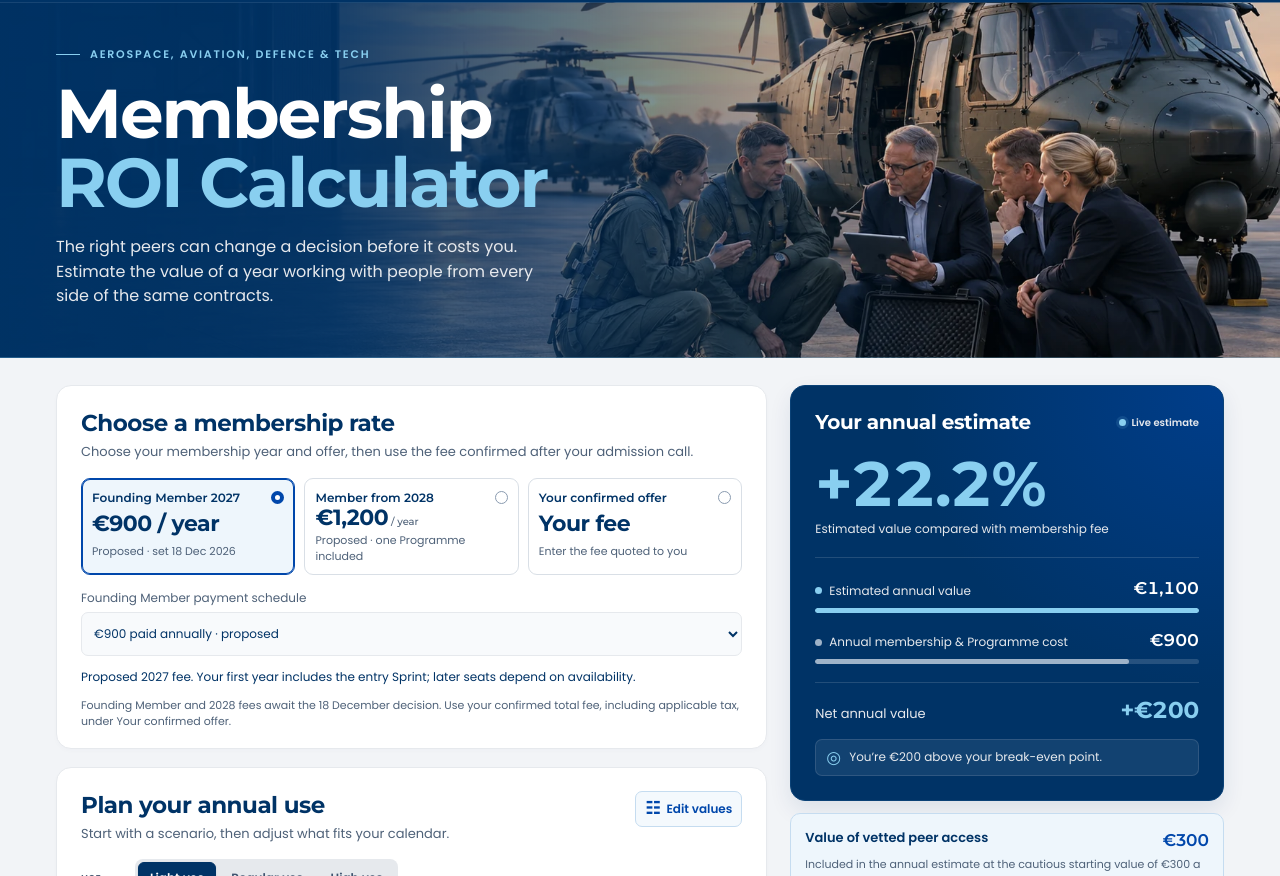
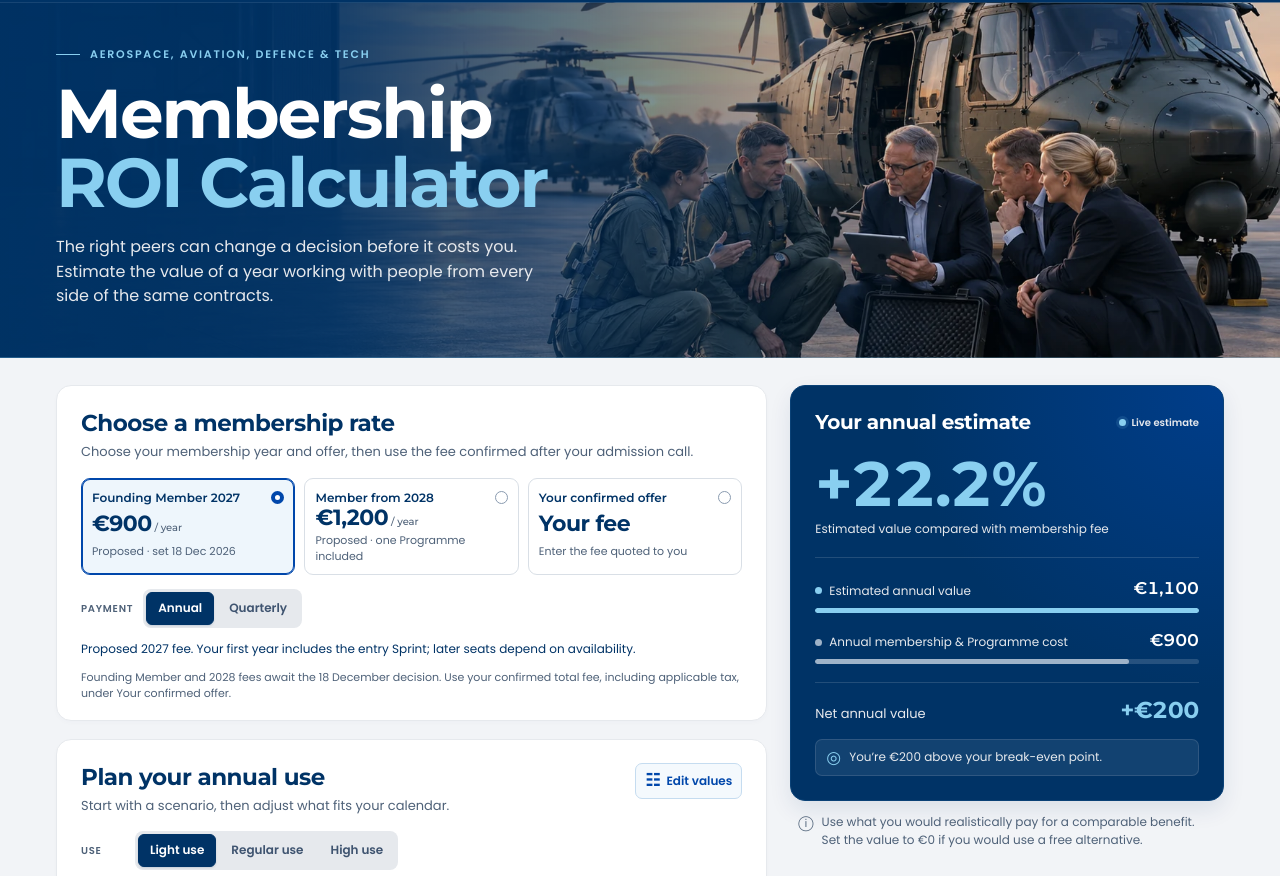
Before and after one commit to NicPeer/execfrontline-roi, a plain HTML site: page index.html in a window 1280 px wide. Shown: the part 68-944 px from the top of the page. Drawn offline with Linux system fonts and the light colour scheme.

Commit message:
Annual/Quarterly payment switch for Founding Member (EUR 300/quarter) and 2028 (EUR 400/quarter); remove peer access box
Co-Authored-By: Claude Opus 5.5 <noreply@anthropic.com>
Claude-Session: https://claude.ai/code/session_01Vr89Jd1EmFyKFsYsjpfCjh

```diff
--- a/index.html
+++ b/index.html
@@ -255,13 +255,8 @@ dialog::backdrop { background: #003366b0; }
   .bar-track i { transition: none; }
 }
 
-.billing-field { margin-top: 14px; display: grid; gap: 5px; font-size: 12px; color: var(--muted); }
-.billing-field select { width: 100%; max-width: 100%; min-height: 44px; padding: 8px; border: 1px solid var(--border); border-radius: 7px; color: var(--ink); background: #f8fafc; font: inherit; }
+.billing-switch { margin-top: 14px; margin-bottom: 0; }
 .offer-note { color: #003366; font-size: 12px; margin-top: 12px; }
-.network-summary { display: grid; grid-template-columns: 1fr auto; gap: 3px 12px; padding: 14px; margin-top: 12px; border: 1px solid #c5dcf0; background: #eef6fc; border-radius: 10px; }
-.network-summary p { font-size: 13px; font-weight: 700; }
-.network-summary strong { color: var(--deep-teal); font-size: 17px; }
-.network-summary small { grid-column: 1 / -1; color: var(--muted); font-size: 11px; }
 .model-notes { border-top: 1px solid var(--border); padding-top: 16px; margin-top: 16px; }
 .model-notes h3 { font-size: 14px; margin-top: 12px; }
 .model-notes p { font-size: 12px; color: var(--muted); margin-top: 6px; max-width: 100ch; }
@@ -271,7 +266,6 @@ dialog::backdrop { background: #003366b0; }
  .plan-price { font-size: 21px; }
  .plan-name { font-size: 12px; }
  .plan-detail { font-size: 10px; }
- .billing-field select { font-size: 11px; }
 }
 
 .hero { position: relative; }
@@ -289,14 +283,14 @@ dialog::backdrop { background: #003366b0; }
 
 /* ExecFrontline brand: Montserrat for titles, names and numbers; Poppins for labels and body text */
 .brand, h1, h2, h3, .plan-name, .plan-price, .plan-price small, .benefit-name, .stepper input, .row-total,
-.roi-number, .comparison-label strong, .net-row strong, .mobile-summary strong, .network-summary strong,
+.roi-number, .comparison-label strong, .net-row strong, .mobile-summary strong,
 .footer-inner span:first-child, .assumption-field label { font-family: var(--heading); }
 h1, h2, .plan-price, .roi-number, .net-row strong, .brand, .footer-inner span:first-child { font-weight: 700; }
-h3, .plan-name, .benefit-name, .row-total, .comparison-label strong, .stepper input, .network-summary strong,
+h3, .plan-name, .benefit-name, .row-total, .comparison-label strong, .stepper input,
 .mobile-summary strong, .assumption-field label { font-weight: 600; }
 .plan-price small, .brand-light { font-weight: 500; }
 .eyebrow, .header-link, .text-button, .preset, .usage-columns, .live-marker, .primary-button, .preset-label,
-.method-foot a, .network-summary p, .custom-fee, .model-notes li strong, .preset-label { font-weight: 600; }
+.method-foot a, .custom-fee, .model-notes li strong, .preset-label { font-weight: 600; }
 .brand { letter-spacing: -.025em; }
 h1 { font-size: clamp(44px, 5.4vw, 78px); letter-spacing: -.03em; line-height: 1; }
 h2 { letter-spacing: -.02em; }
@@ -338,9 +332,12 @@ h1, h2, h3 { color: inherit; }
           <fieldset class="plan-options" id="plan-options">
             <legend class="sr-only">Membership rate</legend>
           </fieldset>
-          <div id="billing-field" class="billing-field">
-            <label for="billing">Founding Member payment schedule</label>
-            <select id="billing"><option value="annual">€900 paid annually · proposed</option><option value="quarterly">€400 each quarter · €1,600 over a full year · proposed</option></select>
+          <div id="billing-field" class="preset-wrap billing-switch">
+            <span class="preset-label" aria-hidden="true">Payment</span>
+            <div class="presets" role="group" aria-label="Payment schedule" id="billing-options">
+              <button type="button" class="preset" data-billing="annual" aria-pressed="true">Annual</button>
+              <button type="button" class="preset" data-billing="quarterly" aria-pressed="false">Quarterly</button>
+            </div>
           </div>
           <p class="offer-note" id="offer-note"></p>
           <div class="custom-fee" id="custom-fee-field" hidden>
@@ -403,7 +400,6 @@ h1, h2, h3 { color: inherit; }
           <div class="net-row"><span>Net annual value</span><strong id="net-total">—</strong></div>
           <div class="break-even"><span class="break-icon" data-icon="target" aria-hidden="true"></span><p id="break-even"></p></div>
         </section>
-        <div class="network-summary"><p>Value of vetted peer access</p><strong id="network-total">—</strong><small id="network-note">Included in the annual estimate.</small></div>
         <p class="estimate-note"><span data-icon="info" aria-hidden="true"></span>Use what you would realistically pay for a comparable benefit. Set the value to €0 if you would use a free alternative.</p>
       </aside>
 
@@ -445,7 +441,7 @@ h1, h2, h3 { color: inherit; }
             <li><strong>Archive result, €20 cautious or €40 standard:</strong> about 15 or 30 minutes saved at €80 an hour. Generic templates are cheap; the value lies in time saved on your own problem.</li>
           </ul>
           <h3>Membership model used</h3>
-          <p>The 2027 entry year includes one Sprint; later seats depend on availability. From 2028, membership includes one Programme with a Sprint, a course and online events. Members can add up to three more at €900 each. ExecFrontline PRO is included for Founding Members, with its contents still being defined, so it carries €0 in this model.</p>
+          <p>The 2027 entry year includes one Sprint; later seats depend on availability. Founding Member and 2028 membership can be paid annually or quarterly: €300 or €400 a quarter, which comes to €1,200 or €1,600 over a full year. Extra Programmes are priced per Programme. From 2028, membership includes one Programme with a Sprint, a course and online events. Members can add up to three more at €900 each. ExecFrontline PRO is included for Founding Members, with its contents still being defined, so it carries €0 in this model.</p>
           <p>Every benefit value here is an editable planning assumption. Task Force and event quantities depend on what is available. The 48-hour Challenge response is a target under validation. Other fees apply to a stated year. Member feedback on help received, time saved and outputs used will show how well these assumptions hold.</p>
         </div>
         <p class="method-foot">Illustrative value estimate, updated 18 November 2026. This compares the estimated value of benefits with membership cost. It excludes your time, possible contract wins and other uncertain outcomes. Future membership terms and availability may change. <a href="https://www.execfrontline.com/execfrontline-answer-hub">Explore what’s included <span class="arrow-up" aria-hidden="true"></span></a></p>
@@ -488,6 +484,7 @@ h1, h2, h3 { color: inherit; }
 (()=>{
 const MAX_MONEY = 100000;
 const EXTRA_PROGRAMME_FEE = 900; // one Programme is included in 2028 membership
+const QUARTERLY_FEE = { founding: 300, standard: 400 }; // per quarter, four quarters a year
 
 // Sprint belongs to 2027 entry offers; from 2028 it sits inside the Programme row.
 function isShown(id, state) {
@@ -600,7 +597,7 @@ function selectedValueSet(state) {
 }
 
 function calculate(state) {
-  const membershipCost = state.plan === "custom" ? state.customFee : state.plan === "founding" && state.billing === "quarterly" ? 1600 : plans[state.plan].fee;
+  const membershipCost = state.plan === "custom" ? state.customFee : state.billing === "quarterly" ? QUARTERLY_FEE[state.plan] * 4 : plans[state.plan].fee;
   const programmeCost = state.plan === "standard" ? Math.max(0, state.counts.programme - 1) * EXTRA_PROGRAMME_FEE : 0;
   const cost = membershipCost === null ? null : membershipCost + programmeCost;
   const amounts = Object.fromEntries(benefits.map(({ id }) => [id, (!isAvailable(id, state) ? 0 : state.counts[id]) * Math.round(state.rates[id] * 100)]));
@@ -623,7 +620,7 @@ const byId = (id) => document.getElementById(id);
 const query = (selector) => document.querySelector(selector);
 const euro = new Intl.NumberFormat("en-IE", { style: "currency", currency: "EUR", minimumFractionDigits: 0, maximumFractionDigits: 2 });
 const percent = new Intl.NumberFormat("en-IE", { maximumFractionDigits: 1 });
-const storageKey = "execfrontline-membership-roi-v6";
+const storageKey = "execfrontline-membership-roi-v7";
 const icons = {
   community: "⌂", sessions: "✦", briefings: "◉", course: "▤", networking: "◇",
   resources: "▧", sprint: "↗", sliders: "☷", reset: "↶", target: "◎", info: "ⓘ", close: "×",
@@ -668,16 +665,6 @@ function breakEvenText({ cost, net }) {
   if (net < 0) return "You’d need " + money(-net) + " more in annual value to cover the fee.";
   if (net === 0) return "You break even. Estimated annual value matches the fee.";
   return "You’re " + money(net) + " above your break-even point.";
-}
-
-function networkNote() {
-  const rate = state.rates.network;
-  const standard = valueSets.standard.rates.network;
-  const cautious = valueSets.cautious.rates.network;
-  if (state.counts.network === 0) return "Not included: access is set to 0 in the table above.";
-  if (rate === cautious) return "Included in the annual estimate at the cautious starting value of " + money(cautious) + " a year. The standard value is " + money(standard) + ". Change it under Edit values.";
-  if (rate === standard) return "Included in the annual estimate at the standard value of " + money(standard) + " a year. The cautious starting value is " + money(cautious) + ".";
-  return "Included in the annual estimate at your value of " + money(rate) + " a year. Starting values: " + money(cautious) + " cautious, " + money(standard) + " standard.";
 }
 
 function fillMarkup() {
@@ -740,7 +727,6 @@ function syncInputs() {
   clampCounts(state);
   query(`[name="plan"][value="${state.plan}"]`).checked = true;
   customFee.value = state.customFee ?? "";
-  byId("billing").value = state.billing;
   for (const { id } of benefits) {
     byId("count-" + id).value = state.counts[id];
     byId("rate-" + id).value = state.rates[id];
@@ -752,19 +738,29 @@ function updateUI() {
   const result = calculate(state);
   const scenario = selectedPreset(state);
   byId("custom-fee-field").hidden = state.plan !== "custom";
-  query('[name="plan"][value="founding"]').nextElementSibling.querySelector(".plan-price").textContent =
-    state.billing === "quarterly" ? "€1,600 / full year" : "€900 / year";
+  for (const key of ["founding", "standard"]) {
+    query(`[name="plan"][value="${key}"]`).nextElementSibling.querySelector(".plan-price").innerHTML = state.billing === "quarterly"
+      ? money(QUARTERLY_FEE[key]) + "<small> / quarter</small>"
+      : money(plans[key].fee) + "<small> / year</small>";
+  }
+  for (const button of document.querySelectorAll("[data-billing]")) {
+    button.setAttribute("aria-pressed", String(button.dataset.billing === state.billing));
+  }
+  const quarterly = state.billing === "quarterly" && state.plan !== "custom";
+  const membershipText = "Membership " + money(result.membershipCost ?? 0) + (quarterly ? " (4 × " + money(QUARTERLY_FEE[state.plan]) + ")" : "");
   query(".roi-caption").textContent = result.programmeCost > 0 ? "Estimated value compared with membership and Programme cost" : "Estimated value compared with membership fee";
-  byId("cost-detail").hidden = state.plan !== "standard";
+  byId("cost-detail").hidden = !(state.plan === "standard" || quarterly);
   const programmes = state.counts.programme;
-  byId("cost-detail").textContent = programmes <= 1
-    ? "Membership " + money(result.membershipCost ?? 0) + ", one Programme included."
-    : "Membership " + money(result.membershipCost ?? 0) + " incl. one Programme + " + (programmes - 1) + (programmes === 2 ? " extra Programme " : " extra Programmes ") + money(result.programmeCost);
-  byId("billing-field").hidden = state.plan !== "founding";
+  byId("cost-detail").textContent = state.plan !== "standard"
+    ? membershipText + ", paid quarterly."
+    : programmes <= 1
+    ? membershipText + ", one Programme included."
+    : membershipText + " incl. one Programme + " + (programmes - 1) + (programmes === 2 ? " extra Programme " : " extra Programmes ") + money(result.programmeCost);
+  byId("billing-field").hidden = state.plan === "custom";
   byId("offer-note").textContent = state.plan === "standard"
     ? programmes <= 1
-      ? "2028 membership €1,200, including one Programme with a Sprint, a course and online events. Add up to three more at €900 each under Plan your annual use."
-      : "2028 membership €1,200 including one Programme, plus " + (programmes === 2 ? "one extra Programme at €900" : (programmes - 1) + " extra Programmes at €900 each") + ". Total annual cost " + money(result.cost) + "."
+      ? "2028 membership " + money(result.membershipCost) + " a year, including one Programme with a Sprint, a course and online events. Add up to three more at €900 each under Plan your annual use."
+      : "2028 membership " + money(result.membershipCost) + " a year including one Programme, plus " + (programmes === 2 ? "one extra Programme at €900" : (programmes - 1) + " extra Programmes at €900 each") + ". Total annual cost " + money(result.cost) + "."
     : state.plan === "founding"
     ? "Proposed 2027 fee. Your first year includes the entry Sprint; later seats depend on availability."
     : "Enter the full annual cost of your offer. Count a Sprint only if that offer includes it.";
@@ -804,8 +800,6 @@ function updateUI() {
   byId("mobile-summary").dataset.tone = tone;
   byId("roi").textContent = formattedROI;
   byId("mobile-roi").textContent = formattedROI;
-  byId("network-total").textContent = money(result.amounts.network);
-  byId("network-note").textContent = networkNote();
   byId("value-total").textContent = money(value);
   byId("cost-total").textContent = cost === null ? "—" : money(cost);
   byId("net-total").textContent = net === null ? "—" : (net > 0 ? "+" : "") + money(net).replace("-", "−");
@@ -845,8 +839,10 @@ byId("plan-options").addEventListener("change", (event) => {
   updateUI();
 });
 
-byId("billing").addEventListener("change", (event) => {
-  state.billing = event.target.value;
+byId("billing-options").addEventListener("click", (event) => {
+  const button = event.target.closest("[data-billing]");
+  if (!button) return;
+  state.billing = button.dataset.billing;
   updateUI();
 });
 
```
